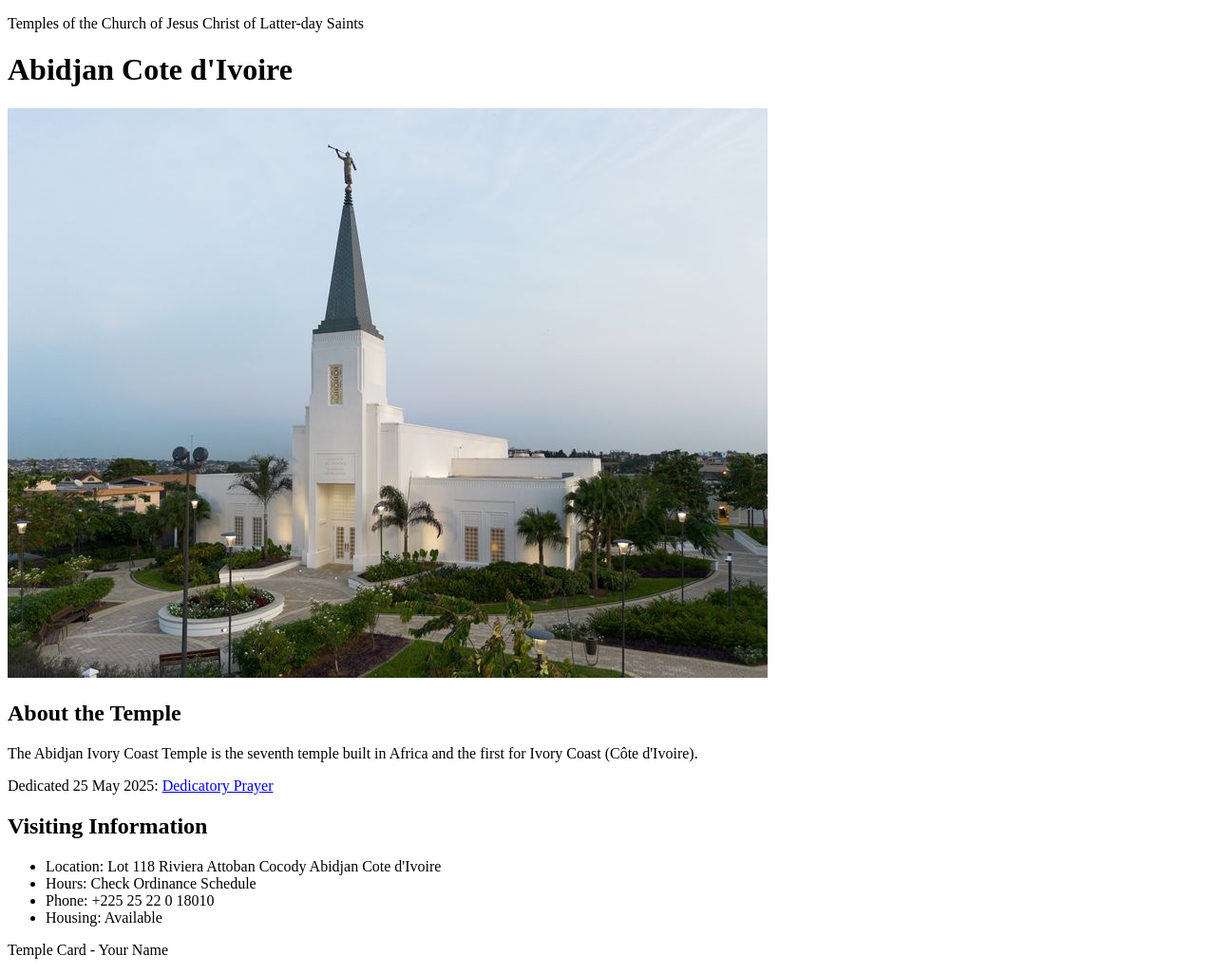
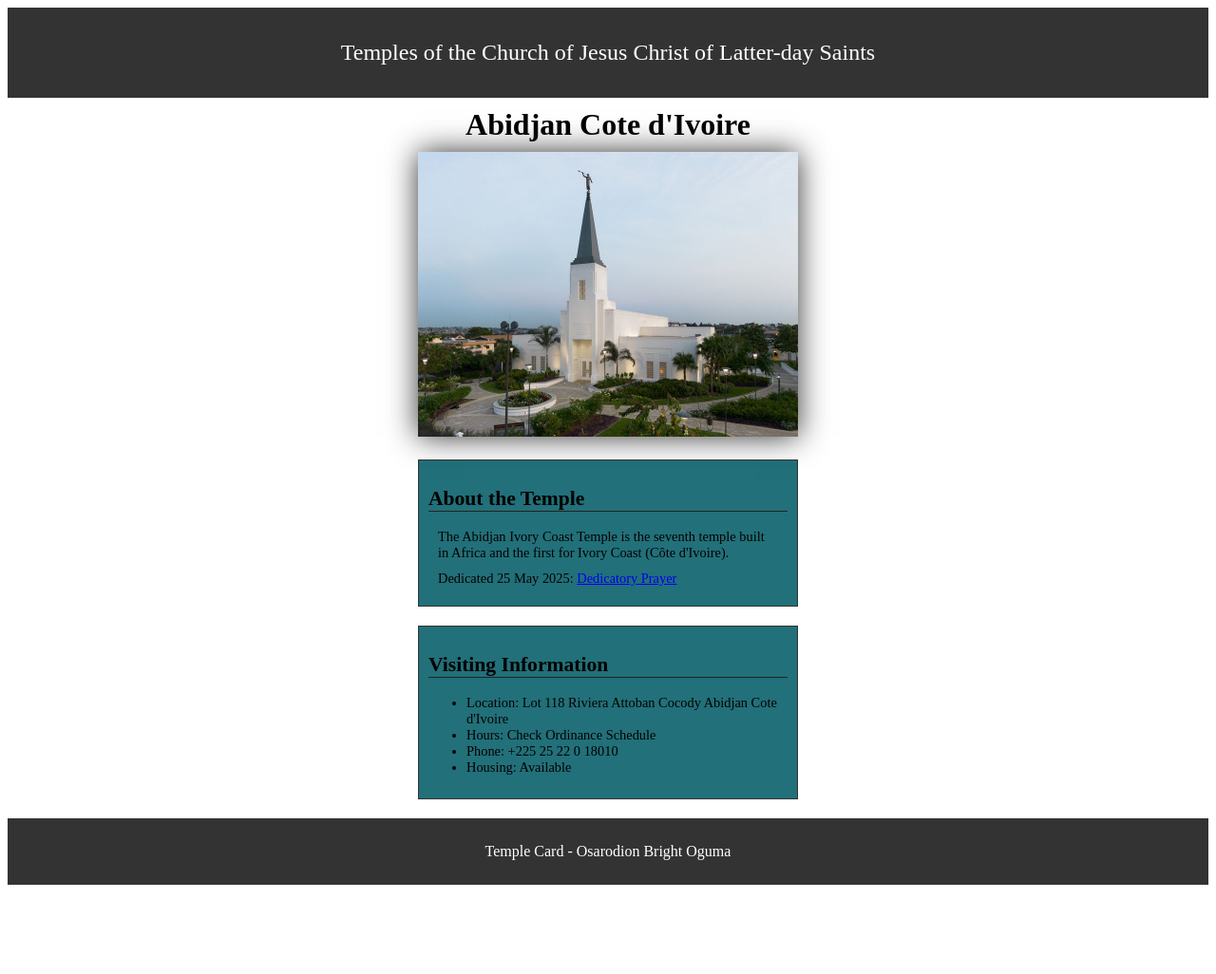
Before and after one commit to Brightoguma2002/wdd130, a plain HTML site: page week02/temple.html in a window 1280 px wide. Shown: the whole page at 95% size. After the commit the page ends 940 px from the top, so only its background shows below. Drawn offline with Linux system fonts and the light colour scheme.

Commit message:
code along temple week02

```diff
--- /dev/null
+++ b/week02/styles/temple.css
@@ -0,0 +1,47 @@
+header {
+    background-color: #333;
+    color: #ffff;
+    padding: 10px;
+    text-align: center;
+    font-size: 1.5rem;
+}
+
+main {
+    width: 400px;
+    margin: 0 auto;
+}
+
+h1 {
+    margin: 10px;
+    text-align: center;
+}
+
+H2{
+    border-bottom: 1px solid #222;
+}
+
+img {
+    width: 100%;
+    height: auto;
+    box-shadow: 0 0 30px #333;
+}
+
+section {
+    margin: 20px 0;
+    padding: 10px;
+    border: 1px solid #333;
+    background-color: #227079;
+    font-size: .9rem;
+}
+
+section p {
+    margin: 10px;
+}
+
+footer {
+    background-color: #333;
+    color: #fff;
+    padding: 10px;
+    text-align: center;
+    font-size: 1rem;
+}
--- a/week02/temple.html
+++ b/week02/temple.html
@@ -5,6 +5,7 @@
     <meta charset="UTF-8">
     <meta name="viewport" content="width=device-width, initial-scale=1.0">
     <title>Temple Card - Abidjan Cote d'Ivoire</title>
+    <link rel="stylesheet" href="styles/temple.css">
 </head>
 
 <body>
@@ -33,9 +34,10 @@
                 <li>Housing: Available</li>
             </ul>
         </section>
+
     </main>
     <footer>
-        <p>Temple Card - Your Name</p>
+        <p>Temple Card - Osarodion Bright Oguma</p>
     </footer>
 </body>
 
```
Also changed, not shown: week02/block-vs-inline.html (+4 -4 lines).
